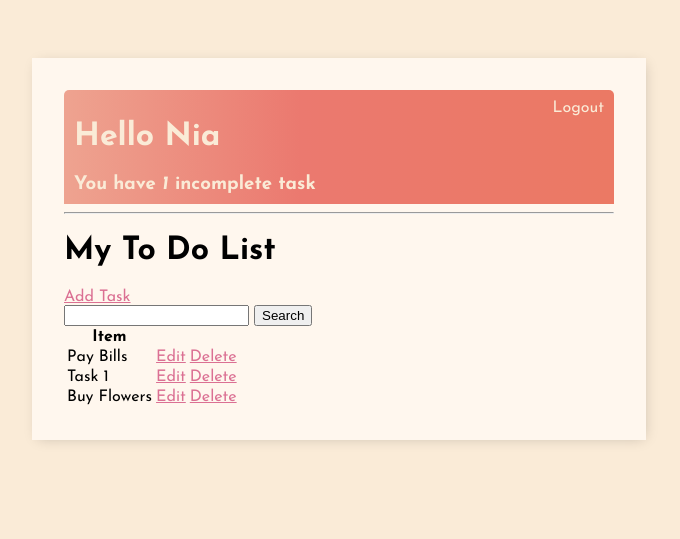
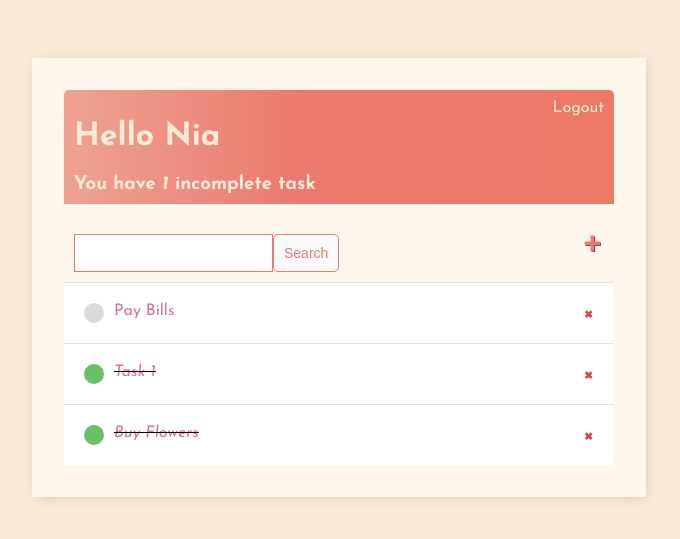
Before and after one commit to Arushi-Kapkoti/To-Do-List-Application, a Django app: page / in a window 1280 px wide. Shown: the top 539 px of the page, without its empty margins (301-981 px from the left). Run offline with Django 5.2, Linux system fonts and the light colour scheme; a user stored in the database is signed in; data comes from the database, SQL or seed files in the repository; both versions use the stored data as it was after the commit; some web fonts are replaced.

Commit message:
Added more CSS

```diff
--- a/todo_list/base/templates/base/main.html
+++ b/todo_list/base/templates/base/main.html
@@ -47,6 +47,89 @@
             background: linear-gradient(90deg,#EEA390 0%,#EB796F 43%,#EB7964 100%);
         }
 
+        .task-wrapper{
+            display: flex;
+            align-items: center;
+            justify-content: space-between;
+            padding: 20px;
+            background-color: #fff;
+            border-top: 1px solid rgb(226, 226, 226);
+        }
+
+        .task-title{
+            display: flex;
+        }
+
+        .task-title a{
+            text-decoration: none;
+            color: palevioletred;
+            margin-left: 10px;
+        }
+
+        .task-complete-icon{
+            height: 20px;
+            width: 20px;
+            background-color: rgb(105,192,105);
+            border-radius: 50%;
+        }
+
+        .task-incomplete-icon{
+            height: 20px;
+            width: 20px;
+            background-color: rgb(218,218,218);
+            border-radius: 50%;
+        }
+
+        .delete-link{
+            text-decoration: none;
+            font-weight: 600;
+            color: #cf4949;
+            font-size: 22px;
+            line-height: 0;
+        }
+
+        #search-add-wrapper{
+            display: flex;
+            justify-content: space-between;
+            align-items: center;
+            padding: 10px;
+        }
+
+        #add-link{
+            color:#EB796F;
+            text-decoration: none;
+            font-size: 42px;
+            text-shadow: 1px 1px #81413b;
+        }
+
+        input[type=text],
+        input[type=password],
+        textarea {
+            border: 1px solid #EB796F;
+            padding: 10px;
+            width: 90%;
+        }
+
+        label {
+            padding-top: 10px !important;
+            display: block;
+        }
+
+        .button{
+            border: 1px solid #EB796F;
+            background-color: #FAFAFA;
+            color: #EB796F;
+            padding: 10px;
+            font-size: 14px;
+            border-radius: 5px;
+            cursor: pointer;
+            text-decoration: none;
+        }
+
+        .card-body{
+            padding: 20px;
+        }
+
     </style>
 </head>
 <body>
--- a/todo_list/base/templates/base/task_list.html
+++ b/todo_list/base/templates/base/task_list.html
@@ -14,32 +14,35 @@
     {% endif %}
 </div>
 
-<hr>
-<h1>My To Do List</h1>
-<a href="{% url 'task-create' %}">Add Task</a>
+<div id="search-add-wrapper">
+    <form method="GET" style="margin-top: 20px;display: flex;">
+        <input type="text" name="search-area" value="{{search_area}}">
+        <input class="button" type="submit" value="Search">
+    </form>
+    <a id="add-link" href="{% url 'task-create' %}">&#43;</a>
+</div>
 
-<form method="GET">
-    <input type="text" name="search-area" value="{{search_area}}">
-    <input type="submit" value="Search">
-</form>
 
-<table>
-    <tr>
-        <th> Item</th>
-        <!-- <th></th> -->
-        <th></th>
-        <th></th>
-    </tr>
+<div class="tasks-items-wrapper">
     {% for task in tasks %}
-    <tr>
-        <td>{{task.title}}</td>
-        <!-- <td><a href="{% url 'task' task.id %}">View</a></td> -->
-        <td><a href="{% url 'task-update' task.id %}">Edit</a></td>
-        <td><a href="{% url 'task-delete' task.id %}">Delete</a></td>
-    </tr>
+        <div class="task-wrapper">
+            {% if task.complete %}
+            <div class="task-title">
+                <div class="task-complete-icon"></div>
+                <i><s><a href="{% url 'task-update' task.id %}">{{task}}</a></s></i>
+            </div>
+            <a class="delete-link" href="{% url 'task-delete' task.id %}">&#215;</a>
+            {% else %}
+            <div class="task-title">
+                <div class="task-incomplete-icon"></div>
+                <a href="{% url 'task-update' task.id %}">{{task}}</a>
+            </div>
+            <a class="delete-link" href="{% url 'task-delete' task.id %}">&#215;</a>
+            {% endif %}
+        </div>
     {% empty %}
         <h3>No items in the list</h3>
     {% endfor %}
-</table>
+</div>
 
 {% endblock content %}
```
Also changed, not shown: todo_list/base/templates/base/task_confirm_delete.html (+6 -3 lines), todo_list/base/templates/base/task_form.html (+11 -7 lines), todo_list/base/templates/base/task_list_initial.html (added, +45 -0 lines), todo_list/db.sqlite3.
